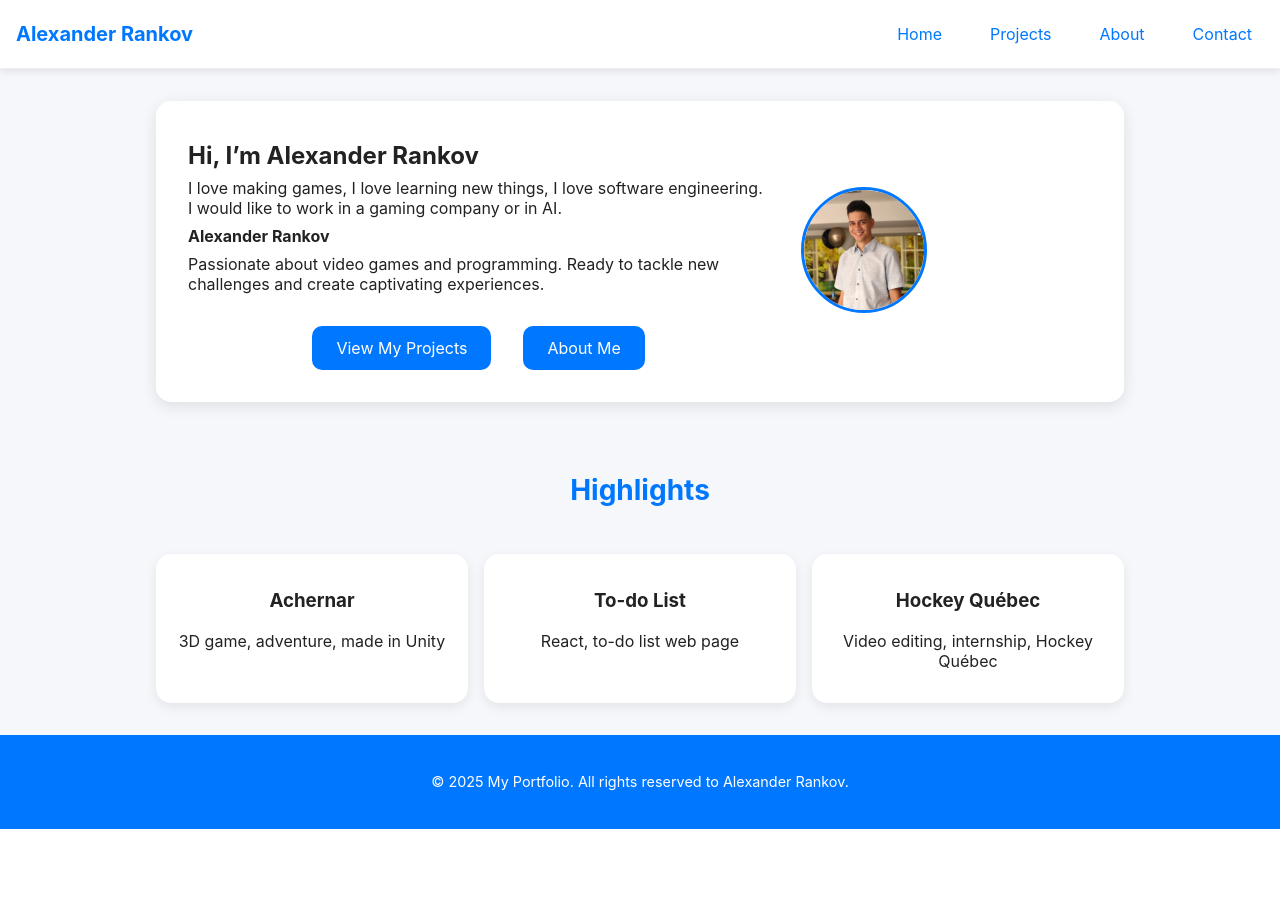
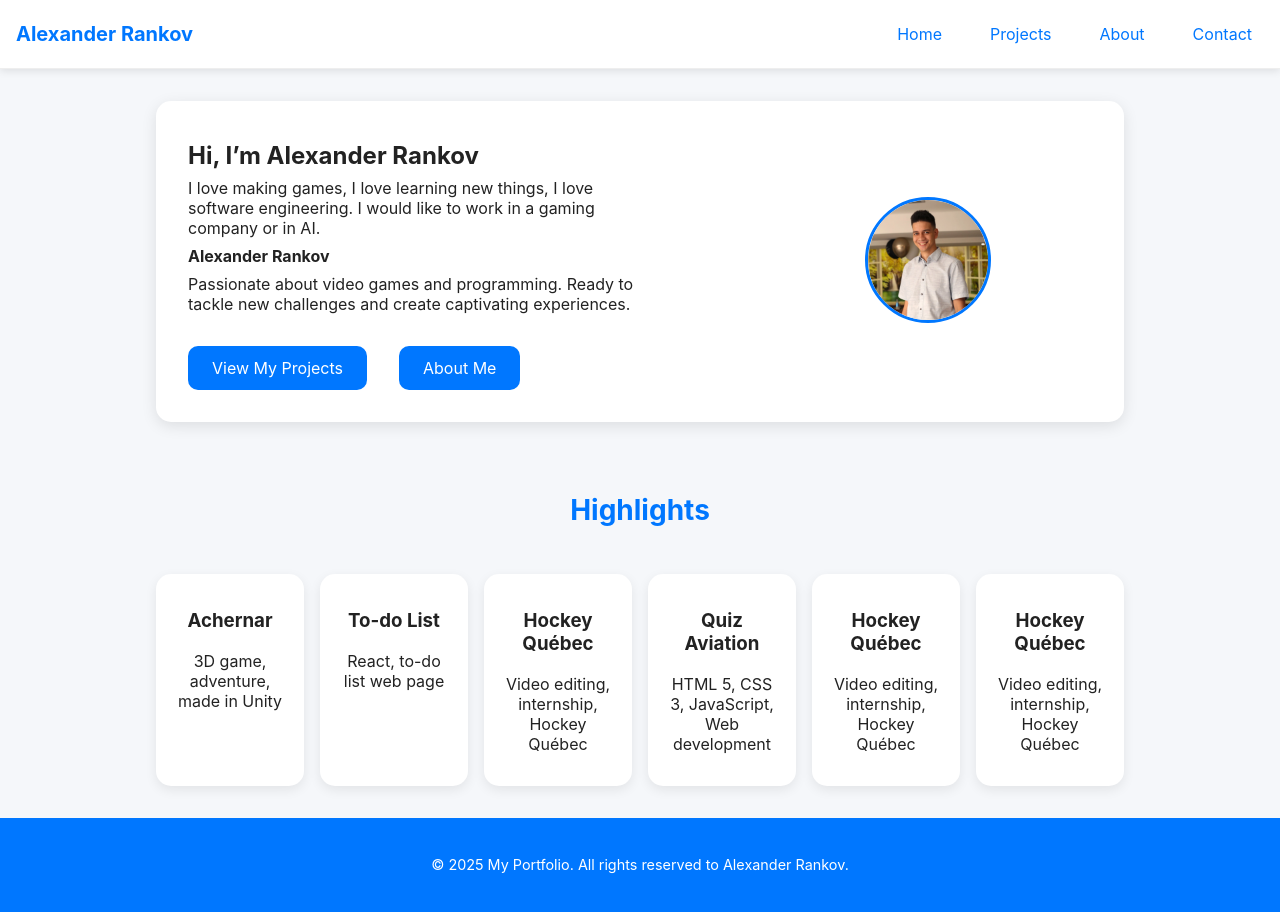
Before and after one commit to 2259198/My-portfolio, a React (Vite) app: page / in a window 1280 px wide. Before the commit the page ends 829 px from the top, so only its background shows below. Built offline with nearby package versions, Linux system fonts and the light colour scheme.

Commit message:
Even more tweeking of my CSS

```diff
--- a/src/pages/Home.jsx
+++ b/src/pages/Home.jsx
@@ -1,6 +1,7 @@
 import React from 'react';
 import { useNavigate } from 'react-router-dom';
-import meImage from '../assets/me.webp'; // make sure this path is correct
+import { Link } from 'react-router-dom';
+import meImage from '../assets/me.webp';
 import './Home.scss';
 
 export default function Home() {
@@ -17,8 +18,8 @@ export default function Home() {
               <p><strong>Alexander Rankov</strong></p>
               <p>Passionate about video games and programming. Ready to tackle new challenges and create captivating experiences.</p>
               <div className="buttons">
-                <a href="#projects">View My Projects</a>
-                <a href="#about">About Me</a>
+                <Link to="/projects">View My Projects </Link>
+                <Link to="/about">About Me</Link>
               </div>
             </div>
             <div className="image">
@@ -42,7 +43,7 @@ export default function Home() {
               <h3>Hockey Québec</h3>
               <p>Video editing, internship, Hockey Québec</p>
             </div>
-            {/* <div className="project">
+            <div className="project">
               <h3>Quiz Aviation</h3>
               <p>HTML 5, CSS 3, JavaScript, Web development</p>
             </div>
@@ -53,7 +54,7 @@ export default function Home() {
             <div className="project">
               <h3>Hockey Québec</h3>
               <p>Video editing, internship, Hockey Québec</p>
-            </div> */}
+            </div>
           </div>
         </div>
       </div>
--- a/src/pages/Home.scss
+++ b/src/pages/Home.scss
@@ -115,18 +115,19 @@
       max-width: 1000px;
     }
 
-    .home .hero-rectangle .hero-content .text .buttons{
-      justify-content: flex-start;
-    }
-
     .hero-rectangle .hero-content {
       flex-direction: row;
       align-items: center;
       text-align: left;
       justify-content: space-between;
+      gap: 14rem;
 
       .text {
         flex: 2;
+
+        .buttons{
+          justify-content: flex-start;
+        }
       }
 
       .image {
--- a/src/pages/Projects.jsx
+++ b/src/pages/Projects.jsx
@@ -28,7 +28,7 @@ const Projects = () => {
       title: "Pixel Adventure",
       description: "2D game made in Unity with learning pixel art.",
       tech: ["Unity 2D", "Piskel", "After Effects"],
-      link: "#",
+      link: "https://alexrkv11.itch.io/pixel-adventure",
       image: pixelAdventureImg,
     },
     {
```
